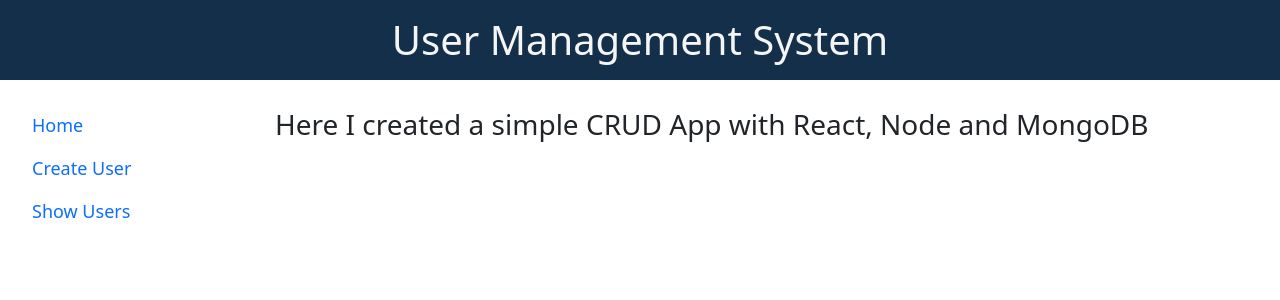
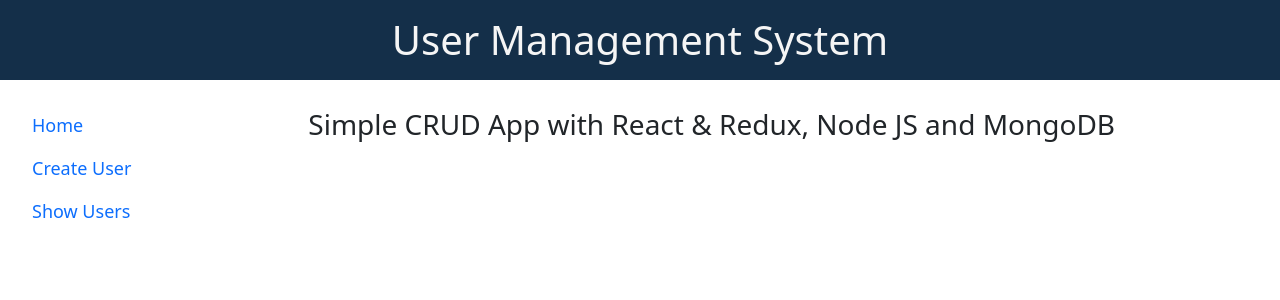
Before and after one commit to hanaraz/User-Management-System, a React (Create React App) app in the folder client/: page / in a window 1280 px wide. Shown: the top 300 px of the page. Built offline with nearby package versions, Linux system fonts and the light colour scheme.

Commit message:
app description

```diff
--- a/client/src/components/Home.jsx
+++ b/client/src/components/Home.jsx
@@ -3,7 +3,7 @@
 const Home = () => {
     return (
         <div>
-            <h3>Here I created a simple CRUD App with React, Node and MongoDB</h3>
+            <h3>Simple CRUD App with React & Redux, Node JS and MongoDB</h3>
         </div>
     )
 }
```
